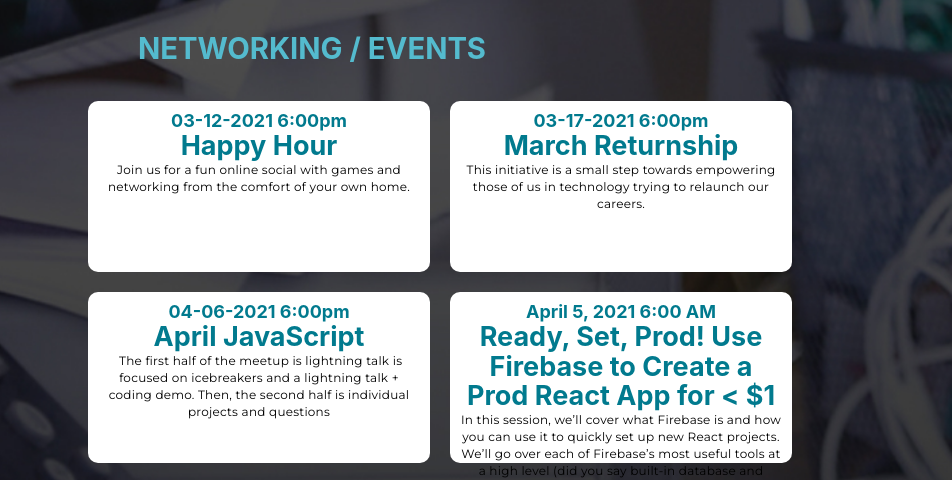
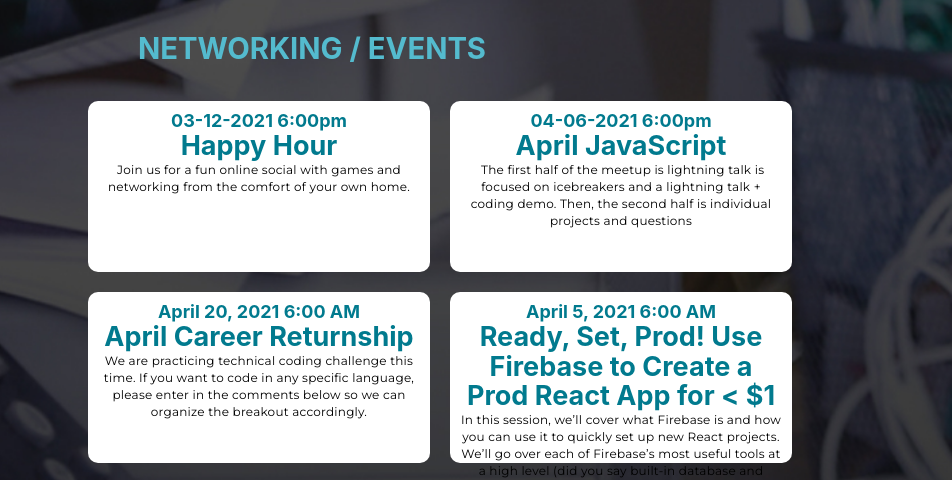
Before and after one commit to women-who-software/career-returnship-website, a Gatsby site: page / in a window 1280 px wide. Shown: the part 1461-1941 px from the top of the page, 328-1280 px from the left. Built offline with nearby package versions, Linux system fonts and the light colour scheme; Gatsby itself is replaced by a stand-in of ours; a web font is replaced by a local one.

Commit message:
Update Event “march-returnship/march-returnship”

```diff
--- a/src/content/events/march-returnship/march-returnship.md
+++ b/src/content/events/march-returnship/march-returnship.md
@@ -1,7 +1,7 @@
 ---
 layout: event
-title: March Returnship
-date: 03-17-2021 6:00pm
-url: https://www.meetup.com/Women-Who-Code-Boulder-Denver/events/lfwzcsyccfbvb/
+title: April Career Returnship
+date: April 20, 2021 6:00 AM
+url: https://www.meetup.com/Women-Who-Code-Boulder-Denver/events/nckhfsyccgbbc/
 ---
-This initiative is a small step towards empowering those of us in technology trying to relaunch our careers.
+We are practicing technical coding challenge this time. If you want to code in any specific language, please enter in the comments below so we can organize the breakout accordingly.
```
